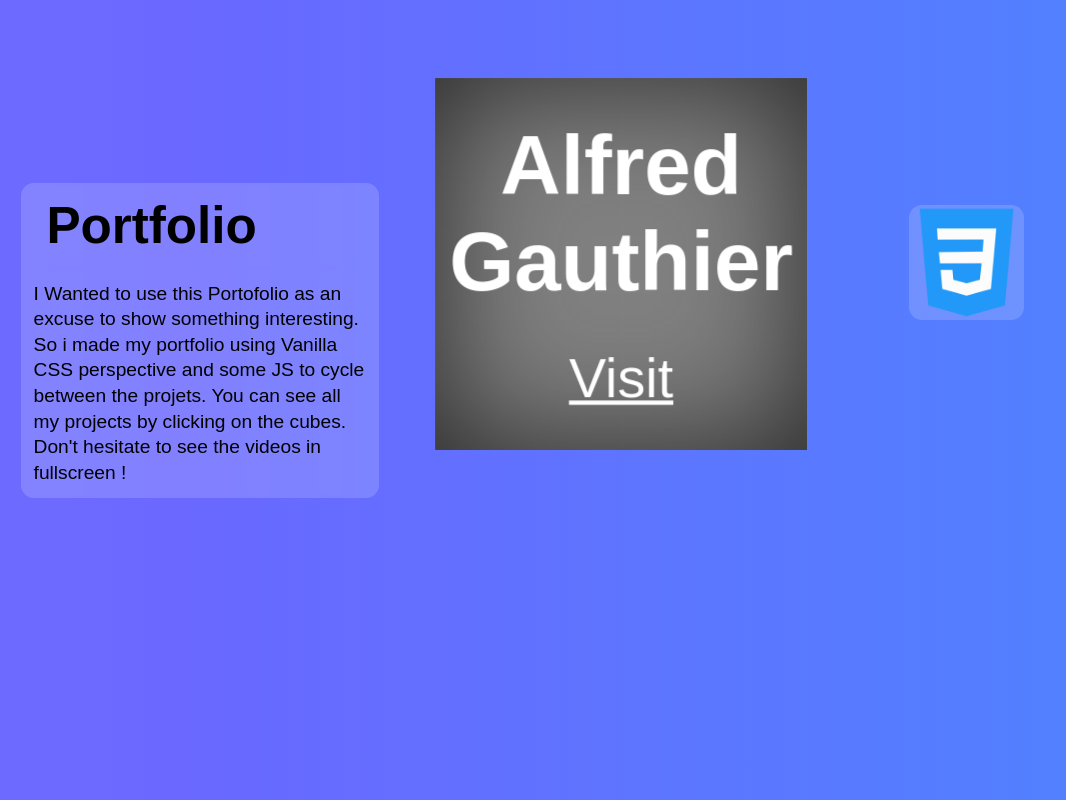
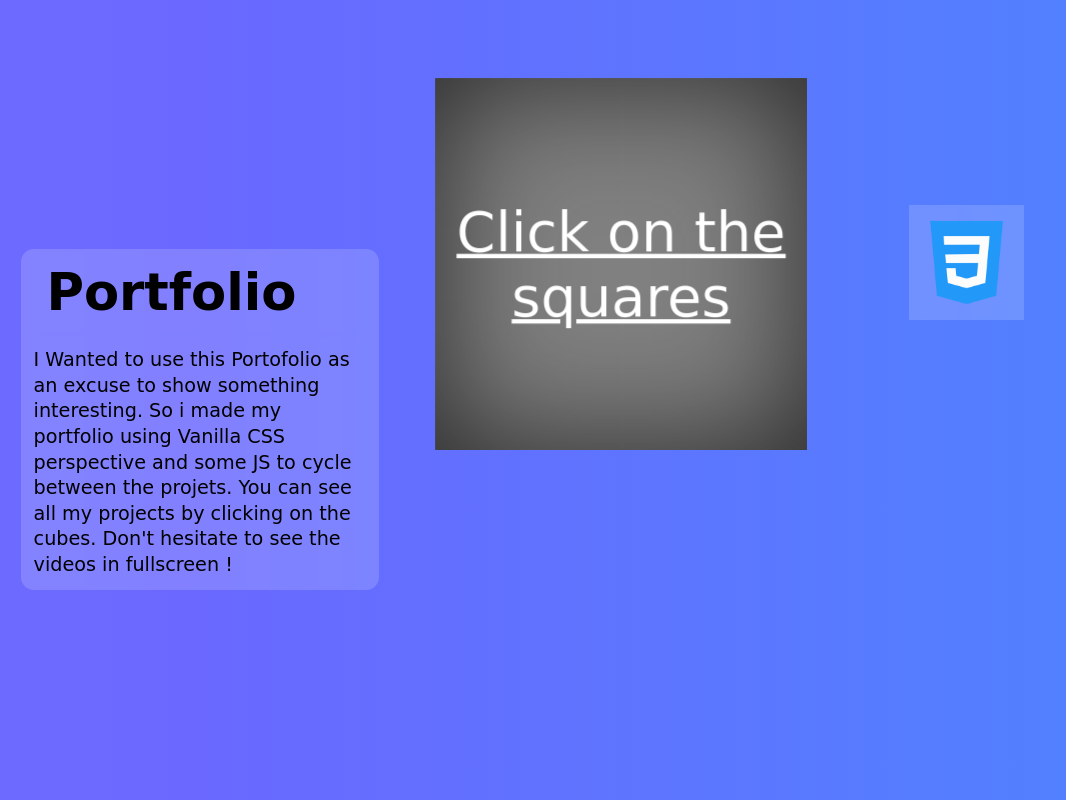
Before and after one commit to AlfGoto/PortFolio3D, a plain HTML site: page index.html in a window 1280 px wide. Shown: the top 800 px of the page, without its empty margins (0-1066 px from the left). Drawn offline with Linux system fonts and the light colour scheme.

Commit message:
small change in CSS including the font

```diff
--- a/index.html
+++ b/index.html
@@ -4,9 +4,10 @@
 <head>
     <meta charset="UTF-8">
     <meta name="viewport" content="width=device-width, initial-scale=1.0">
-    <title>Alfolio</title>
+    <title>Alfred Gauthier -- PortFolio</title>
     <link href="style.css" rel="stylesheet">
     <script src="script.js"></script>
+
 </head>
 
 <body class="css-selector">
@@ -20,7 +21,7 @@
                 <div class="back"></div>
                 <div class="left"></div>
                 <div class="right"></div>
-                <div class="top"><div id="visit"><h1>Alfred Gauthier</h1><p>Visit</p></div></div>
+                <div class="top"><div id="visit"><p>Click on the squares</p></div></div>
                 <div class="bottom"></div>
             </div>
             <div id="deux" class="cube" pos="1">
--- a/script.js
+++ b/script.js
@@ -123,7 +123,7 @@ document.addEventListener('DOMContentLoaded', () => {
             })
         })
         cube.addEventListener('mouseout', () => {
-            if (cube.classList.contains('selectedCube')) { return }
+            // if (cube.classList.contains('selectedCube')) { return }
             Array.from(cube.children).forEach((e) => {
                 e.classList.remove('borderAnimate')
             })
--- a/style.css
+++ b/style.css
@@ -2,7 +2,7 @@
     --animationSpeed: 20s
 }
 * {
-    font-family: sans-serif;
+    font-family: Bradley Hand, cursive;
     box-sizing: border-box;
 }
 
@@ -123,7 +123,6 @@ body {
     p {
         padding: 0;
         margin: 0;
-        margin-top: 2svw;
         font-size: 3svw;
         user-select: none;
         position: relative;
@@ -184,13 +183,18 @@ body {
 .video {
     max-height: 90%;
     max-width: 90%;
+    transform: translateZ(1svw);
 }
 
 #ExplanationSection {
     position: absolute;
     width: 30svw;
-    top: 10svw;
     padding: 1svw;
+    height: 100svh;
+    display: flex;
+    flex-direction: column;
+    justify-content: center;
+    /* align-items: center; */
 
 
     h1 {
@@ -216,16 +220,15 @@ body {
 }
 #langages {
     position: absolute;
-    width: 30svw;
+    max-width: 30svw;
     top: 15svw;
-    right: 0svw;
+    left: 70svw;
     padding: 1svw;
     display: flex;
     flex-wrap: wrap;
-    gap: 1svw;
 
     img {
-        border-radius: 1svw;
+        padding: 1svw;
         background-color: rgba(255, 255, 255, 0.162);
         backdrop-filter: blur(2px);
         width: 9svw;
```
